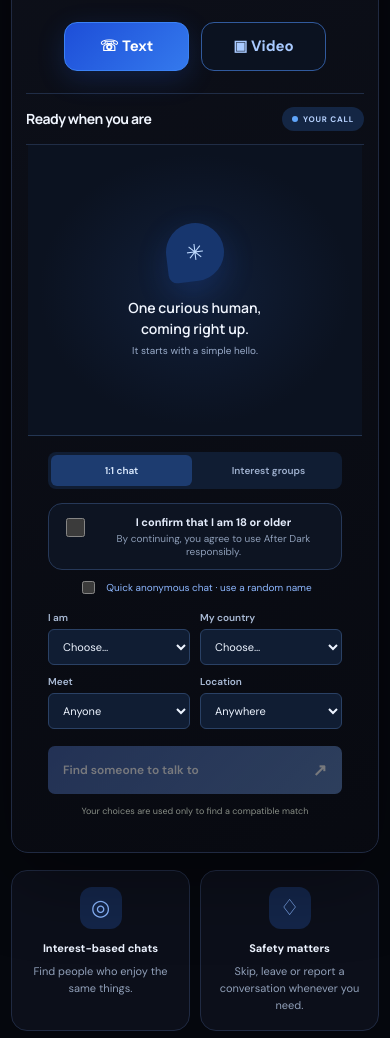
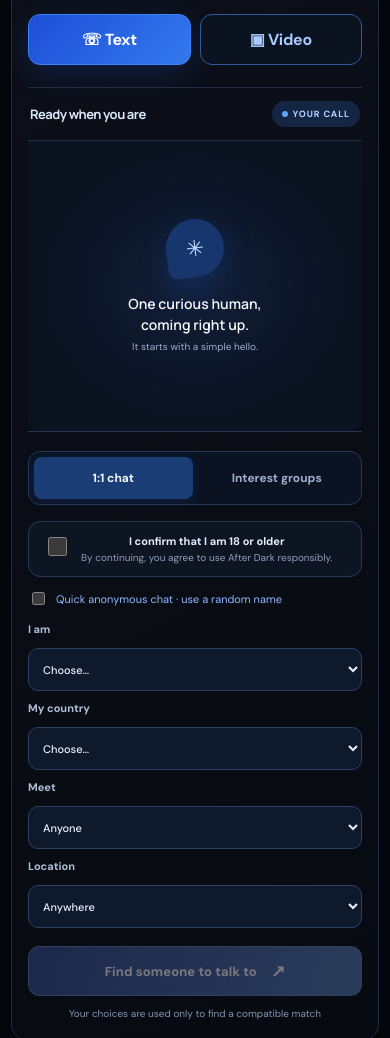
Before and after one commit to raghupathidevi688-oss/after-dark, a plain HTML site: page index.html in a window 390 px wide. Shown: the part 213-1251 px from the top of the page. Drawn offline with nearby package versions, Linux system fonts and the light colour scheme.

Commit message:
Polish chat panel controls and responsive layout

```diff
--- a/styles.css
+++ b/styles.css
@@ -159,3 +159,33 @@ body{min-height:100vh;background:#05070d;color:#f3f5fb;background-image:radial-g
 footer{max-width:1240px;margin:0 auto;padding:22px 28px;border-color:#1d2940;color:#8290a8}
 @media(max-width:760px){.topbar{padding:14px 18px}.landing-layout{width:min(100% - 22px,600px);margin:24px auto 45px;gap:17px}.chat-card{padding:25px 16px 18px;border-radius:17px}.landing-intro h1{font-size:32px}.landing-intro p{font-size:13px}.chat-mode-link{min-width:125px;min-height:49px;font-size:15px}.chat-stage{min-height:175px}.feature-grid{grid-template-columns:repeat(2,minmax(0,1fr));gap:10px}.feature-card{min-height:132px;padding:16px 10px}.age-confirm-row{border-radius:14px;align-items:flex-start;padding:11px 13px}.age-confirm-row strong{font-size:11px}footer{padding:18px;gap:8px;flex-wrap:wrap}}
 @media(max-width:390px){.feature-grid{grid-template-columns:1fr 1fr}.feature-card strong{font-size:11px}}
+
+
+/* Final chat-panel polish: simple, centered and easy to scan */
+.chat-card{max-width:820px;padding:32px 38px 26px}
+.landing-intro{margin-bottom:22px}.landing-intro .card-kicker{font-size:9px;letter-spacing:.2em}
+.chat-mode-links{gap:14px;margin-bottom:22px}
+.chat-mode-link{min-width:170px;min-height:58px;border-radius:12px;font-size:18px;letter-spacing:-.02em}
+.card-head{display:flex;align-items:center;justify-content:space-between;margin:0;padding:13px 2px;border-top:1px solid #202d46;border-bottom:1px solid #202d46}
+.card-head h2{margin:0;font-size:13px;font-weight:650;color:#dce8fc}
+.status-pill{font-size:9px;letter-spacing:.1em}
+.chat-stage{min-height:185px;border-radius:0 0 12px 12px}
+.card-foot{padding:19px 0 0}
+.mode-switch{display:grid;grid-template-columns:1fr 1fr;gap:5px;width:min(100%,470px);padding:5px;margin:0 auto 16px;border:1px solid #243858;border-radius:12px;background:#0b1322}
+.mode-tab{min-height:42px;border-radius:8px;font-size:12px;font-weight:650}
+.mode-tab.active{background:#1b3d76;color:#eff6ff;box-shadow:0 3px 12px rgba(37,99,235,.14)}
+.age-confirm-row{width:min(100%,470px);justify-content:flex-start;border-radius:12px;margin:14px auto 12px;padding:12px 15px}
+.quick-anonymous{width:min(100%,470px);margin:0 auto 14px;justify-content:flex-start;font-size:11px}
+.preferences{width:min(100%,590px);display:grid;grid-template-columns:repeat(2,minmax(0,1fr));gap:12px;margin:14px auto 0}
+.preferences label{display:grid;gap:7px;font-size:11px;font-weight:650;color:#aebed8}
+.preferences select{width:100%;min-height:45px;padding:0 13px;border:1px solid #2a4165;border-radius:10px;background:#0e192b;color:#eaf1ff;font:500 12px 'DM Sans',sans-serif;outline:none}
+.preferences select:hover{border-color:#416eae}.preferences select:focus-visible{border-color:#60a5fa;box-shadow:0 0 0 3px rgba(59,130,246,.14)}
+.group-hint{grid-column:1/-1;margin:0;color:#8195b5;font-size:11px;line-height:1.5}
+.start-button{display:flex;align-items:center;justify-content:center;gap:14px;width:min(100%,590px);min-height:52px;margin:18px auto 0;border:1px solid #4385f4;border-radius:11px;background:linear-gradient(110deg,#1d4ed8,#347cf4);font-size:13px;font-weight:750;letter-spacing:.01em;box-shadow:0 10px 26px rgba(37,99,235,.22)}
+.start-button:hover:not(:disabled){transform:translateY(-1px);box-shadow:0 13px 30px rgba(37,99,235,.3)}
+.start-button .arrow{font-size:17px}
+#preference-note{margin:10px auto 0;text-align:center;color:#8294b1;font-size:10px;line-height:1.5}
+.history-link{display:block;margin:10px auto 0}
+.feature-grid{gap:12px}.feature-card{border-color:#1e2b43;background:rgba(11,16,27,.9);transition:transform .18s,border-color .18s,background .18s}.feature-card:hover{transform:translateY(-2px);border-color:#34598e;background:#101b2e}
+@media(max-width:760px){.chat-card{padding:24px 16px 19px}.chat-mode-links{gap:9px}.chat-mode-link{min-width:0;flex:1;min-height:51px;font-size:16px}.chat-stage{min-height:165px}.preferences{gap:10px}.preferences select{min-height:43px;padding:0 10px;font-size:11px}.start-button{min-height:49px}}
+@media(max-width:390px){.preferences{grid-template-columns:1fr}.landing-intro h1{font-size:29px}}
```
